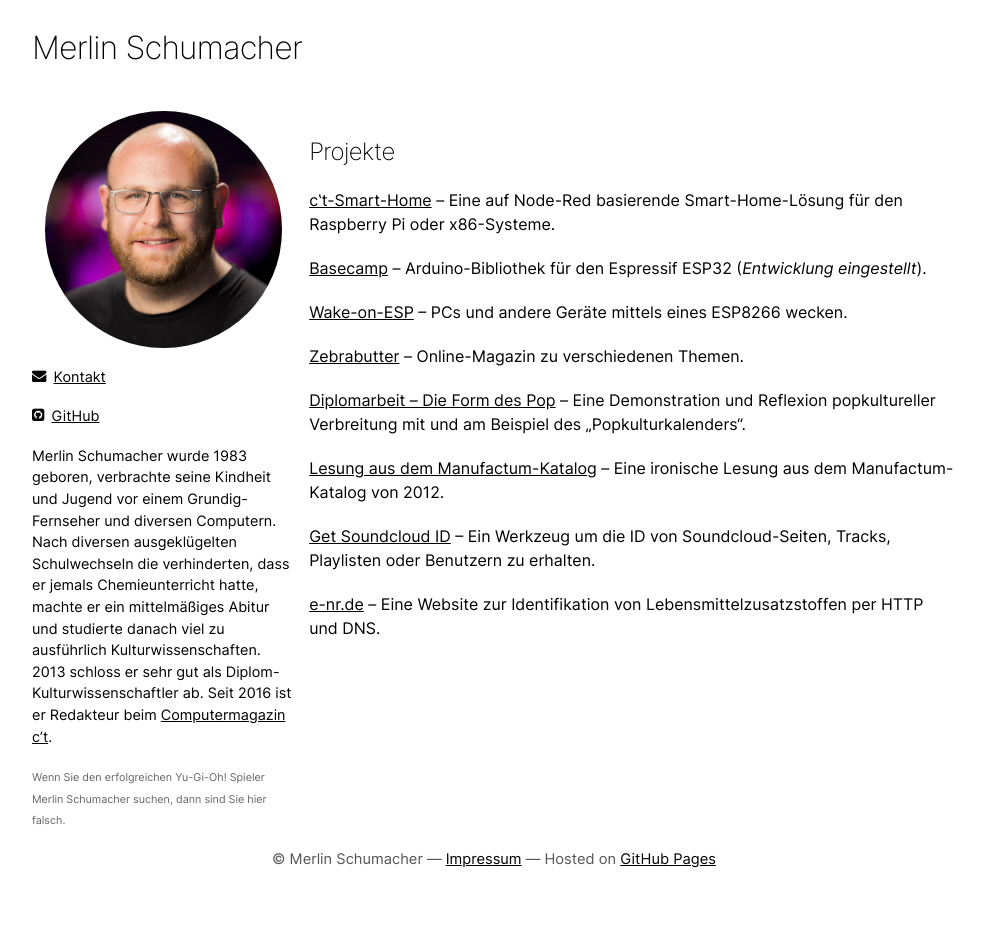
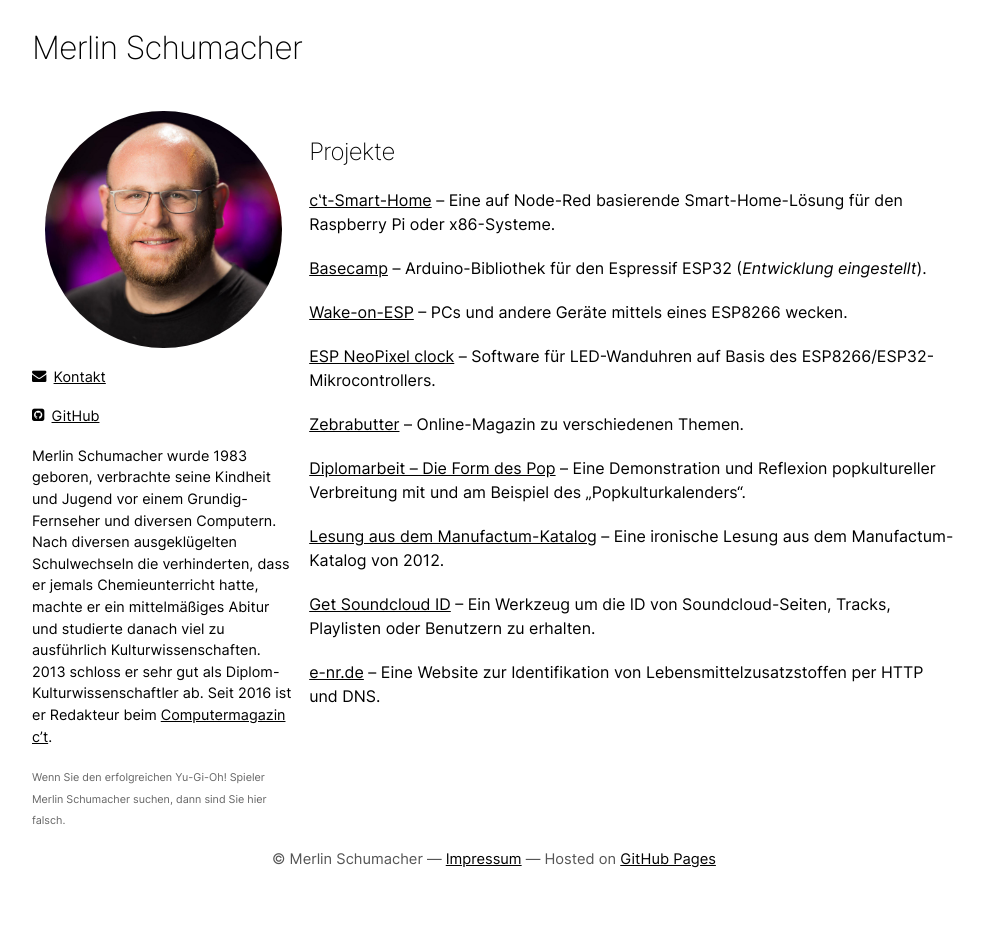
Before and after one commit to merlinschumacher/merlinschumacher.github.io, a Jekyll site: the page built from index.md, in a window 1280 px wide. Shown: the whole page, without its empty margins (146-1130 px from the left). Built offline with Jekyll 4.4.1, drawn with Linux system fonts in a browser that asks for light colours.

Commit message:
Update index.md

```diff
--- a/index.md
+++ b/index.md
@@ -11,6 +11,8 @@ title: Merlin Schumacher
 
 [Wake-on-ESP](https://github.com/ct-Open-Source/wake-on-esp){:target="_blank"} – PCs und andere Geräte mittels eines ESP8266 wecken.
 
+[ESP NeoPixel clock](https://github.com/merlinschumacher/esp8266-clock){:target="_blank"} – Software für LED-Wanduhren auf Basis des ESP8266/ESP32-Mikrocontrollers.
+
 [Zebrabutter](https://www.zebrabutter.net){:target="_blank"} – Online-Magazin zu verschiedenen Themen.
 
 [Diplomarbeit – Die Form des Pop](assets/MerlinSchumacher_DieFormdesPop.pdf){:target="_blank"} – Eine Demonstration und Reflexion popkultureller Verbreitung mit und am Beispiel des „Popkulturkalenders“.
```
